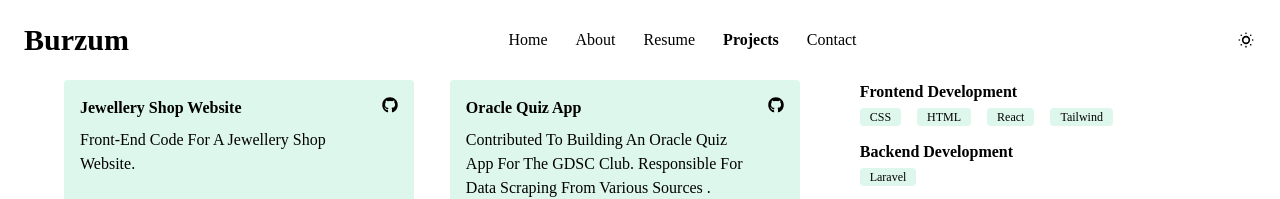
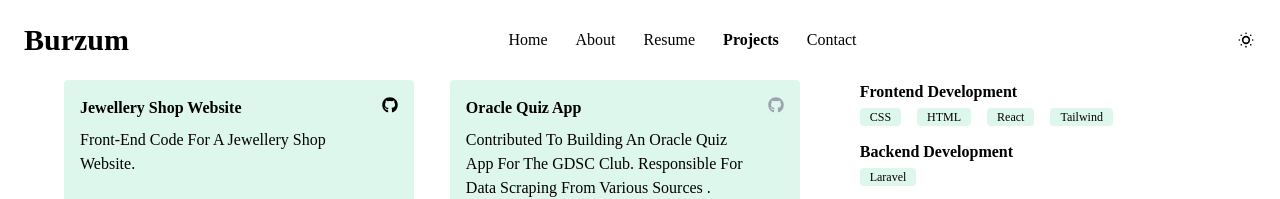
Before and after one commit to yemery/my-portfolio, a React (Vite) app: page /projects in a window 1280 px wide. Shown: the top 199 px of the page. Built offline with nearby package versions, Linux system fonts and the light colour scheme.

Commit message:
updated styling of Resume page && fixed issues of flowbite-react

```diff
--- a/src/assets/data/sitedata.js
+++ b/src/assets/data/sitedata.js
@@ -18,7 +18,7 @@ const projects = [
     description:
       "Contributed to building an Oracle Quiz App for the GDSC club. Responsible for data scraping from various sources .",
     tools: ["Python", "Beautiful Soup", "Selenium"],
-    githubLink: "https://github.com/gdsc-club/oracle-quiz-app",
+    githubLink: "",
   },
 
   {
--- a/src/index.css
+++ b/src/index.css
@@ -1,6 +1,7 @@
 @tailwind base;
 @tailwind components;
 @tailwind utilities;
+
 body{
   @apply dark:text-white dark:bg-surface-100 ;
 }
--- a/src/pages/About.jsx
+++ b/src/pages/About.jsx
@@ -71,6 +71,7 @@ const About = () => {
        <Here email="mailto:meryemajmani33@gmail.com"/>
         .
       </span>
+
     </div>
   );
 };
--- a/src/pages/Projects.jsx
+++ b/src/pages/Projects.jsx
@@ -39,7 +39,7 @@ const Projects = () => {
 
   const clickedAlert = (link) => {
     if (link === "") {
-      toggleMenu();
+      toggleMenu(); // need to change naming later of this hook cus reusable for many things not just menu
       notify();
     } else {
       window.open(link, "_blank");
--- a/src/pages/Resume.jsx
+++ b/src/pages/Resume.jsx
@@ -24,7 +24,7 @@ const Resume = () => {
         <ol className="relative border-s border-gray-200 dark:border-gray-700">
           {experience.map((experience, index) => (
             // <TimeLine key={index} {...education}  />
-            <li className="mb-10 ms-4" key={index}>
+            <li className="mb-4 ms-4" key={index}>
               <div className="absolute w-3 h-3 bg-green-200 rounded-full mt-1.5 -start-1.5 border border-white dark:border-gray-900 dark:bg-primary-500"></div>
               <h3 className="text-lg font-semibold text-gray-900 dark:text-white">
                 {experience.position}
--- a/tailwind.config.js
+++ b/tailwind.config.js
@@ -1,4 +1,5 @@
 /** @type {import('tailwindcss').Config} */
+
 export default {
   mode: "jit",
 
```
Also changed, not shown: package.json (+4 -4 lines), 1 other file (tests, documents, lock files or other folders).
